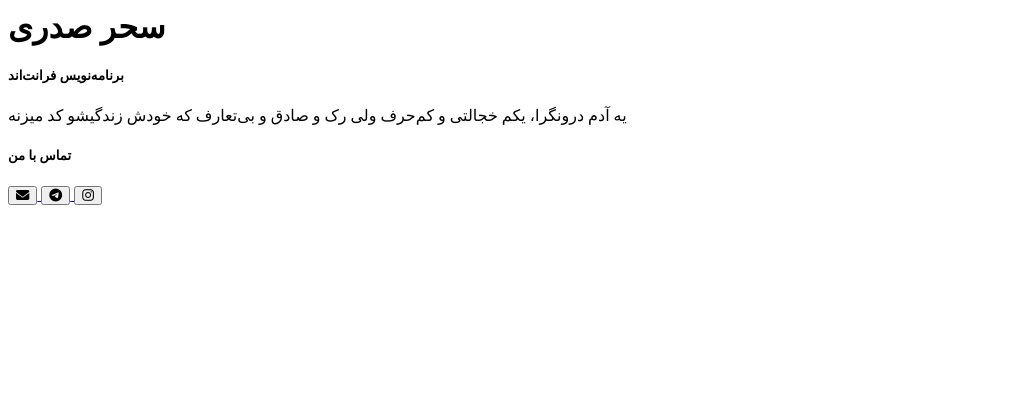
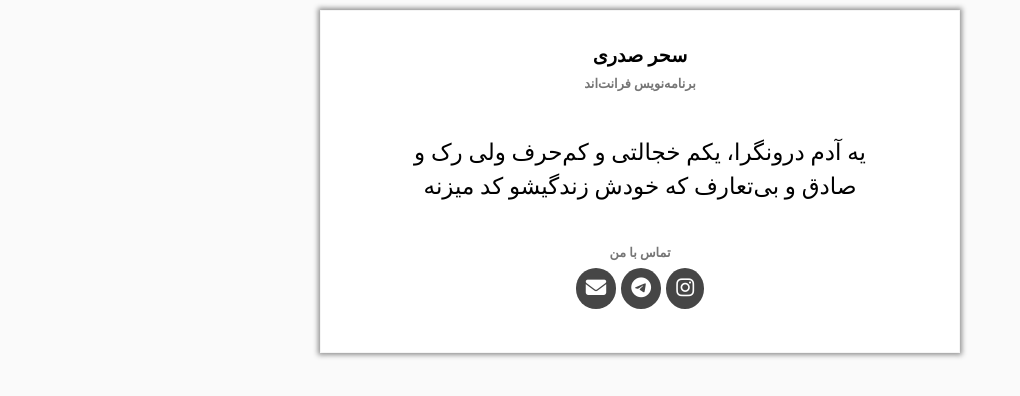
Before and after one commit to saharsdr/saharsdr.github.io, a plain HTML site: page index.html in a window 1280 px wide. Shown: the whole page, without its empty margins (0-1020 px from the left). Drawn offline with Linux system fonts and the light colour scheme; a web font is replaced by a local one.

Commit message:
Update index.html

```diff
--- a/index.html
+++ b/index.html
@@ -3,7 +3,7 @@
         <meta charset="utf-8">
         <title>Sahar Sadri | سحر صدری</title>
         <link href='https://cdn.fontcdn.ir/Font/Persian/Samim/Samim.css' rel='stylesheet' type='text/css'>
-        <link rel="stylesheet" href="miu.css">
+        <link rel="stylesheet" href="style.css">
         <script src="https://kit.fontawesome.com/6583edbadb.js" crossorigin="anonymous"></script>
     </head>
     <body>
```
